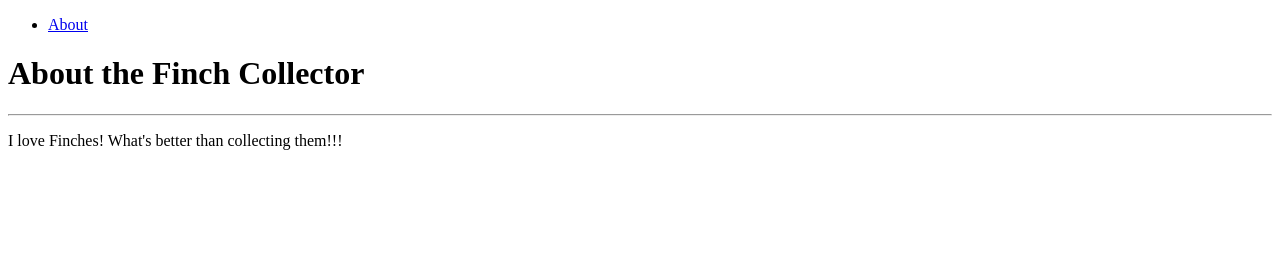
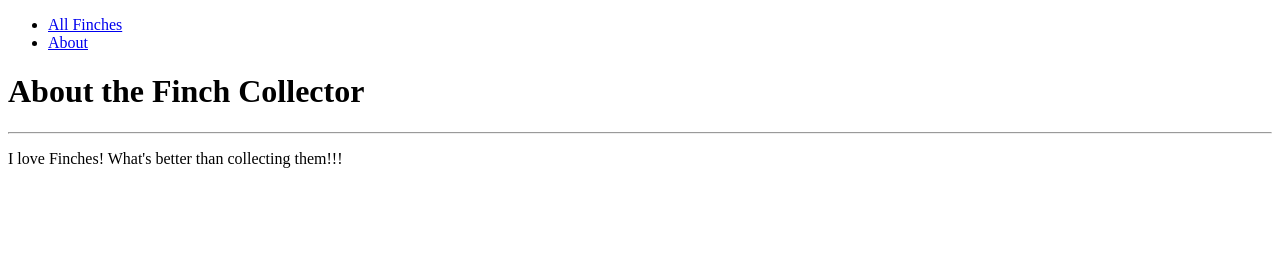
Before and after one commit to Ellieellie12/finch-collector, a Django app: template main_app/templates/about.html in a window 1280 px wide. Shown: the part 26-300 px from the top of the page. Run offline with Django 4.2, Linux system fonts and the light colour scheme; the template is opened without the code that fills it, so the values that code supplies are empty; parts of the project's set-up code (start-up, migrations or seed data) failed here and were passed over.

Commit message:
add path for view for finch index

```diff
--- a/main_app/templates/base.html
+++ b/main_app/templates/base.html
@@ -1,3 +1,4 @@
+{% comment %} {% load static %} {% endcomment %}
 <!DOCTYPE html>
 <html lang="en">
 <head>
@@ -10,6 +11,7 @@
     href=""
   >
   <title>Finch Collector</title>
+  {% comment %} <link rel="stylesheet" type="text/css" href="{% static 'css/base.css' %}"> {% endcomment %}
   {% block head %}
   {% endblock %}
 </head>
@@ -25,6 +27,7 @@
     </div>
     <nav>
       <ul>
+        <li><a href="/about">All Finches</a></li>
         <li><a href="/about">About</a></li>
       </ul>
     </nav>
--- a/main_app/urls.py
+++ b/main_app/urls.py
@@ -4,4 +4,5 @@ from . import views
 urlpatterns = [
   path('', views.home, name='home'),
   path('about/', views.about, name='about'),
+  path('finches/', views.finch_index, name='finch-index'),
 ]
```
